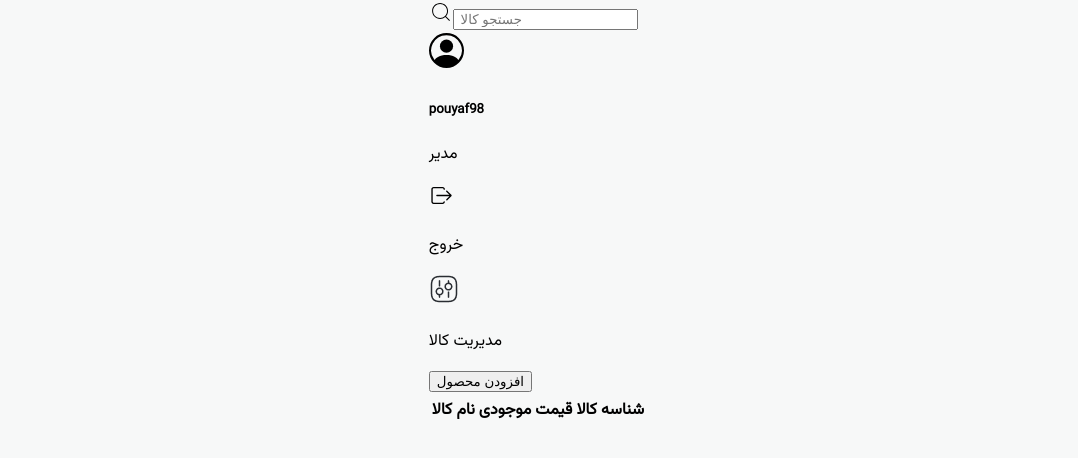
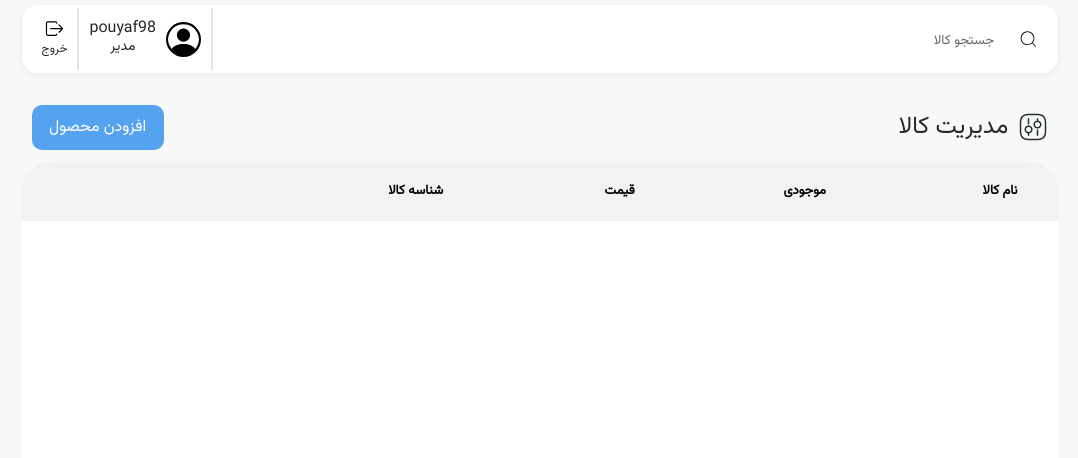
Before and after one commit to PouyaFakhri/NextJs-Admin-Panel, a Next.js app: page /dashboard in a window 1280 px wide. Shown: the top 458 px of the page, without its empty margins (100-1178 px from the left). Built offline with nearby package versions, Linux system fonts and the light colour scheme.

Commit message:
add dashboard page style

```diff
--- a/pages/dashboard.js
+++ b/pages/dashboard.js
@@ -2,26 +2,27 @@ import { CiSearch } from "react-icons/ci";
 import { BsPersonCircle } from "react-icons/bs";
 import { IoIosLogOut } from "react-icons/io";
 import Image from "next/image";
+import styles from "../styles/Dashboard.module.css"
 
 function Dashboard() {
   return (
-    <div>
-      <div>
+    <div  className={styles.container}>
+      <div className={styles.header}>
         <CiSearch size={24} />
         <input type="search" placeholder=" جستجو کالا" />
-        <div>
-          <BsPersonCircle size={35} />
+        <div className={styles.headersprof}>
+          <BsPersonCircle size={35}  />
           <div>
             <h5>pouyaf98</h5>
             <p>مدیر</p>
           </div>
         </div>
-        <div>
-          <IoIosLogOut size={25} />
+        <div className={styles.headerslog}>
+          <IoIosLogOut size={25} className={styles.logout}/>
           <p>خروج</p>
         </div>
       </div>
-      <div>
+      <div className={styles.addproduct}>
         <div>
           <Image
             src="/images/setting-3.png"
@@ -33,15 +34,15 @@ function Dashboard() {
         </div>{" "}
         <button type="submit">افزودن محصول </button>
       </div>
-      <div>
+      <div className={styles.productManagement}>
         <table>
-          <thead>
-            <tr>
+          <thead className={styles.thead}>
+            <tr className={styles.tabelHeader}>
               <th> نام کالا</th>
               <th> موجودی </th>
               <th> قیمت</th>
               <th> شناسه کالا </th>
-              <th></th>
+              <th className={styles.options}></th>
             </tr>
           </thead>
           <tbody></tbody>
--- /dev/null
+++ b/styles/Dashboard.module.css
@@ -0,0 +1,178 @@
+.container {
+  width: 90vw;
+  margin: 0 auto;
+  direction: rtl;
+  display: flex;
+  flex-direction: column;
+  justify-content: space-between;
+}
+
+.header {
+  margin: 0 auto;
+  background: #ffffff;
+  border-radius: 16px;
+  width: 90%;
+  height: 68px;
+  display: flex;
+  padding: 0 20px;
+  align-items: center;
+  justify-content: space-between;
+  margin-top: 5px;
+  box-shadow: 0 2px 8px rgba(0, 0, 0, 0.05);
+}
+
+.header input {
+  width: 93%;
+  border: none;
+  outline: none;
+  padding-right: 20px;
+  padding-left: 30px;
+}
+
+.header input::placeholder {
+  font-family: Vazirmatin;
+  color: #00000099;
+}
+
+.headersprof {
+  height: 90%;
+  display: flex;
+  align-items: center;
+  justify-content: center;
+  gap: 10px;
+  padding: 0 10px;
+  margin-left: 10px;
+  border-right: 2px solid #e4e4e4;
+  border-left: 2px solid #e4e4e4;
+  text-align: center;
+}
+
+.headersprof h5 {
+  margin-top: 10px;
+  height: 3px;
+  font-family: Vazirmatin;
+  font-weight: 400;
+  font-size: 16px;
+  color: #282828;
+}
+
+.headersprof p {
+  margin-top: -10px;
+  font-family: Vazirmatin;
+  font-weight: 300;
+  font-size: 14px;
+  color: #282828;
+}
+
+.headerslog {
+  height: 90%;
+  display: flex;
+  flex-direction: column;
+  justify-content: center;
+  align-items: center;
+}
+
+.headerslog p {
+  margin-top: 0px;
+  font-family: Vazirmatin;
+  font-weight: 300;
+  font-size: 12px;
+  color: #282828;
+}
+
+.logout {
+  margin-top: 10px;
+  cursor: pointer;
+}
+
+.addproduct {
+  margin: 0 auto;
+  width: 90%;
+  height: 68px;
+  display: flex;
+  align-items: center;
+  justify-content: space-between;
+  margin-top: 20px;
+  padding: 0 10px;
+}
+
+.addproduct div {
+  display: flex;
+  align-items: center;
+  justify-content: start;
+  gap: 10px;
+}
+
+.addproduct div p {
+  font-family: Vazirmatin;
+  font-weight: 400;
+  font-size: 24px;
+  color: #282828;
+}
+
+.addproduct button {
+  width: 132px;
+  height: 45px;
+  border-radius: 10px;
+  padding: 10px;
+  background: #55a3f0;
+  outline: none;
+  border: none;
+  color: white;
+  font-family: Vazirmatin;
+  font-weight: 400;
+  font-size: 16px;
+  cursor: pointer;
+  transition: all 0.3s ease;
+}
+
+.addproduct button:hover {
+  background-color: #3a8bed;
+  transform: translateY(-2px);
+  box-shadow: 0 6px 20px rgba(58, 139, 237, 0.4);
+}
+
+.productManagement {
+  width: 90%;
+  margin: 0 auto;
+  display: flex;
+  align-items: start;
+  justify-content: center;
+  margin-top: 0px;
+  background-color: #ffffff;
+  border-top-left-radius: 30px;
+  border-top-right-radius: 30px;
+  min-height: 450px;
+}
+
+.productManagement table {
+  width: 100%;
+  display: flex;
+  align-items: start;
+  flex-direction: column;
+  gap: 10px;
+  font-family: Vazirmatin;
+  font-weight: 400;
+  font-size: 13px;
+}
+
+.tabelHeader {
+  width: 100%;
+  height: 60px;
+  padding: 0px 40px;
+  display: flex;
+  align-items: center;
+  justify-content: space-between;
+  background: #f2f2f2;
+  border-top-left-radius: 30px;
+  border-top-right-radius: 30px;
+}
+
+.thead {
+  width: 100%;
+}
+
+.tabelHeader th {
+  text-align: right;
+  width: 20%;
+}
```
